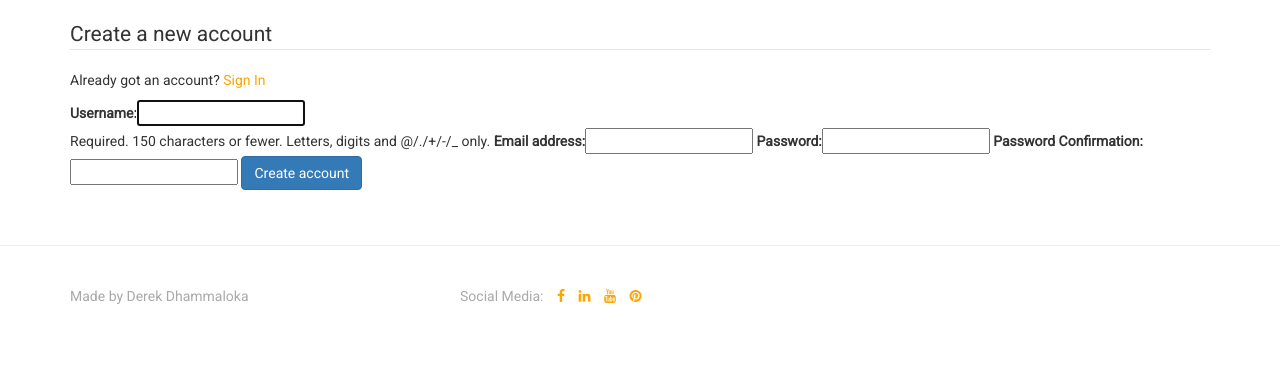
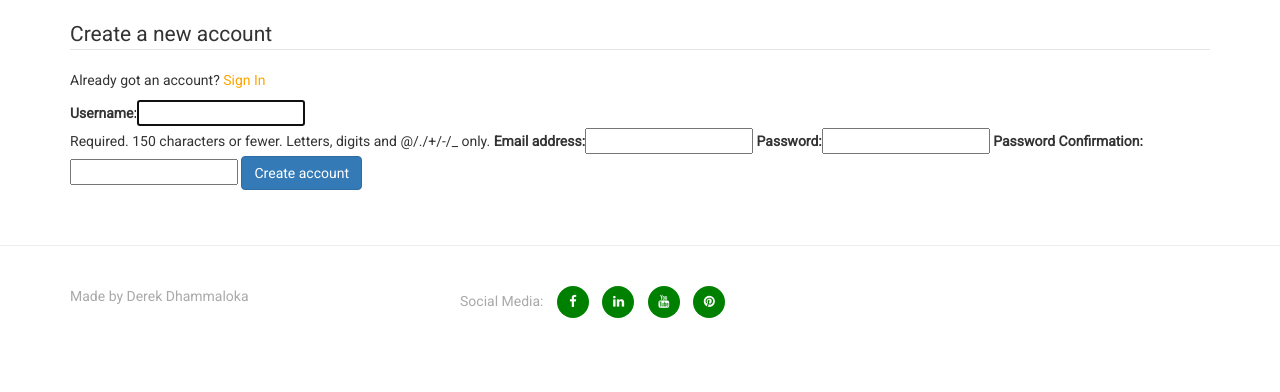
Before and after one commit to derektypist/scheme-tracker, a Django app: page /accounts/register/ in a window 1280 px wide. Shown: the part 187-579 px from the top of the page. Run offline with Django 3.2, Linux system fonts and the light colour scheme; some libraries are stand-ins or nearby versions.

Commit message:
Added styles to social links

```diff
--- a/static/css/custom.css
+++ b/static/css/custom.css
@@ -62,7 +62,7 @@ a {
 }
 
 a:hover {
-    color: turquoise;
+    color: teal;
     text-decoration: none;
 }
 
@@ -238,3 +238,31 @@ th {
     -webkit-transition: all 0.35s ease-in-out;
     -o-transition: all 0.35s ease-in-out;
 }
+
+/* Social Links */
+
+.social-links {
+    padding-bottom: 15px;
+}
+
+.social-links li a i {
+    width: 32px;
+    height: 32px;
+    padding: 12px 0px;
+    border-radius: 50%;
+    font-size: 13px;
+    line-height: 7px;
+    text-align: center;
+    color: #fafafa;
+    background: green;
+    transition: all 0.35s ease-in-out;
+    -moz-transition: all 0.35s ease-in-out;
+    -webkit-transition: all 0.35s ease-in-out;
+    -o-transition: all 0.35s ease-in-out;
+
+}
+
+.social-links li a i:hover {
+    background: purple;
+
+}
--- a/templates/base.html
+++ b/templates/base.html
@@ -88,8 +88,8 @@
                     <p>Made by Derek Dhammaloka</p>
                 </div>
                 <div class="col-xs-12 col-sm-8">
-                    <!-- Social Media - Facebook, LinkedIn, YouTube and Pinterest -->
-                    <ul class="list-inline">
+                    <!-- Provide Links to Social Media (e.g. LinkedIn) -->
+                    <ul class="list-inline social-links">
                         <li>Social Media: </li>
                         <li><a target="_blank" href="https://www.facebook.com/derek.dhammaloka/" title="Facebook"><i class="fa fa-facebook"></i></a></li>
                         <li><a target="_blank" href="https://www.linkedin.com/in/derekdhammaloka" title="LinkedIn"><i class="fa fa-linkedin"></i></a></li>
```
